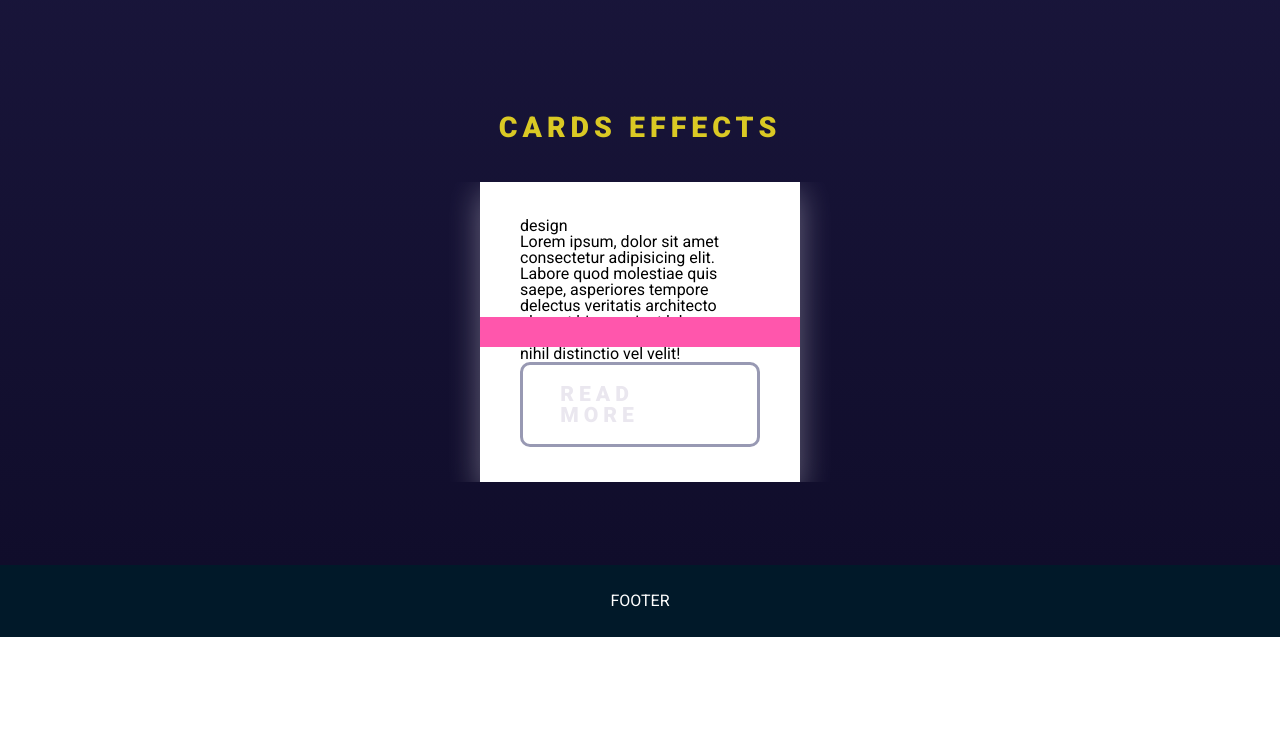
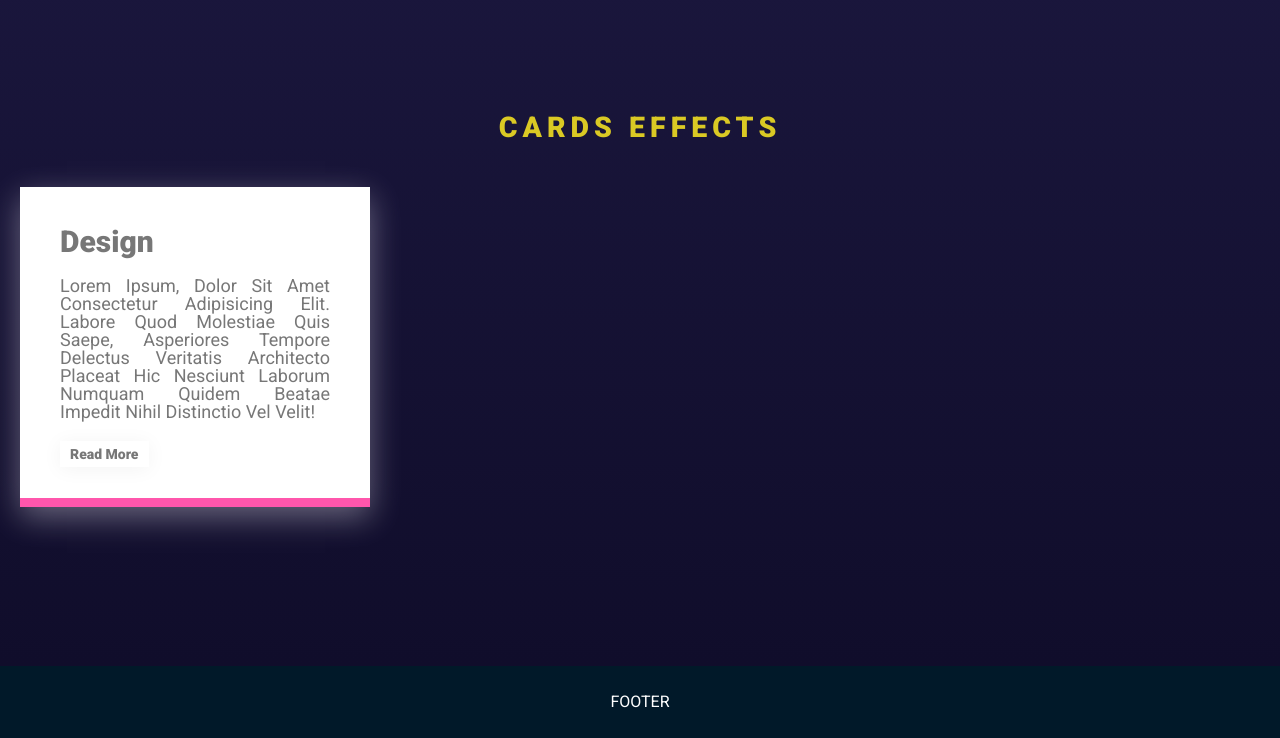
Before and after one commit to Maxisro/CSS-BUTTONS, a plain HTML site: page index.html in a window 1280 px wide. Shown: the part 3857-4595 px from the top of the page. Before the commit the page ends 4494 px from the top, so only its background shows below. Drawn offline with Linux system fonts and the light colour scheme.

Commit message:
add card1

```diff
--- a/style.css
+++ b/style.css
@@ -133,16 +133,20 @@ body {
         overflow: auto;
         z-index: 1;
     }
+
     .menu-open .menu__body {
         left: 0;
     }
+
     .menu__list {
         flex-direction: column;
         gap: 2.1875rem;
     }
+
     .menu__link {
         font-size: 1.875rem;
     }
+
     .icon-menu {
         display: block;
         position: relative;
@@ -150,6 +154,7 @@ body {
         width: 1.875rem;
         height: 1.125rem;
     }
+
     .icon-menu__line,
     .icon-menu::before,
     .icon-menu::after {
@@ -161,23 +166,29 @@ body {
         left: 0;
         transition: all 0.3s;
     }
+
     .icon-menu::before {
         top: 0;
     }
+
     .icon-menu::after {
         bottom: 0;
     }
+
     .icon-menu__line {
         top: calc(50% - 0.0625rem);
     }
+
     .menu-open .icon-menu::before {
         top: calc(50% - 0.0625rem);
         transform: rotate(-45deg);
     }
+
     .menu-open .icon-menu::after {
         bottom: calc(50% - 0.0625rem);
         transform: rotate(45deg);
     }
+
     .menu-open .icon-menu__line {
         left: 50%;
         width: 0;
@@ -1107,6 +1118,7 @@ body {
     0% {
         background-position-x: 0;
     }
+
     100% {
         background-position-x: 70%;
     }
@@ -2163,9 +2175,11 @@ body {
     .menu-wrapper {
         grid-template-columns: repeat(auto-fit, minmax(290px, auto));
     }
+
     .menu-list {
         flex-direction: column;
     }
+
     .menu-item {
         min-height: 300px;
         max-width: 85%;
@@ -2856,25 +2870,19 @@ body {
 
 /* CARDS EFFECTS--------------------------------------------------------------------------------------------------------- */
 
-.container-cards {}
+.container-cards {
+    min-height: 500px;
+}
 
 .cards-wrapper {
     display: grid;
     gap: calc(20px + (40 - 20) * ((100vw - 320px) / (1440 - 320)));
     /* grid-template-columns: repeat(1, minmax(290px, auto)); */
     grid-template-columns: repeat(auto-fit, minmax(290px, auto));
-    overflow: hidden;
-    /* min-height: 500px; */
+    padding: 5px;
 }
 
 .cards-item {
-    display: flex;
-    align-items: center;
-    justify-content: center;
-    max-width: 90%;
-    min-height: 100px;
-    /* border-radius: 4px; */
-    margin: 0 auto;
     color: black;
 }
 
@@ -2883,6 +2891,7 @@ body {
     font-size: calc(16px + (22 - 16) * ((100vw - 320px) / (1440 - 320)));
 
 }
+
 /* @media (max-width: 841px) {
     .cards-wrapper {
         grid-template-columns: repeat(auto-fit, minmax(290px, auto));
@@ -2898,32 +2907,67 @@ body {
 
 .cards-item-1 {
     position: relative;
-    width: 320px;
-    height: 300px;
-    padding: 40px;background-color: white;
+    width: 350px;
+    height: 320px;
+    padding: 40px;
+    background-color: white;
     box-shadow: 0 10px 30px rgba(234, 231, 239, .4);
-    row-gap: 20px;
-    overflow: visible;
-}
-.cards-item-1::before{
-    content: '';
-    position: absolute;
-    left: 0;
-    bottom: calc(-100% +5px);
-    width: 100%;
-    height: 10%;
+    overflow: hidden;
+    z-index: 2;
+    transition: .5s;
+}
+
+.cards-item-1::before {
+    content: '';
+    position: absolute;
+    left: 0;
+    bottom: -97%;
+    width: 100%;
+    height: 100%;
     background-color: #ff56ac;
-    z-index: 1;
+    z-index: -1;
     transition: .5s;
 }
+
+.cards-item-1:hover::before {
+    bottom: 0;
+}
+
+.cards-item-1:hover .card1-content {
+    color: white;
+}
+
 .card1-content {
-}
+
+    position: relative;
+    color: #777;
+    text-transform: capitalize;
+}
+
 .card1-title {
-}
+    font-size: 30px;
+    font-weight: 700;
+    margin-bottom: 20px;
+}
+
 .card1-text {
+    font-size: 18px;
+    text-align: justify;
 }
 
 .card1-btn {
+    margin-top: 20px;
+    font-size: 14px;
+    display: inline-block;
+    color: #777;
+    padding: 6px 10px;
+    font-weight: 600;
+    text-transform: capitalize;
+    letter-spacing: normal;
+    border:none;
+    border-radius:0;
+    background-color: white;
+    box-shadow: 0 2px 20px rgba(0,0,0, 0.05);
 }
 
 
```
